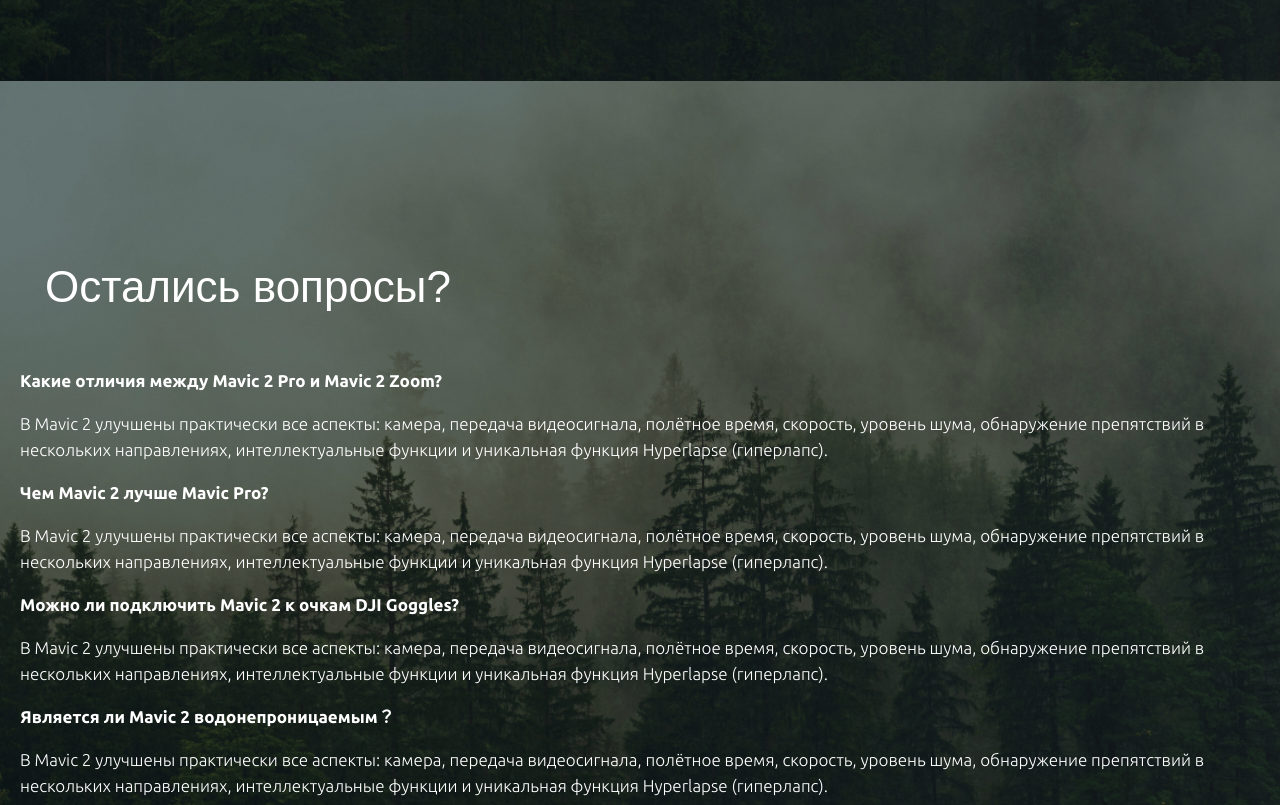
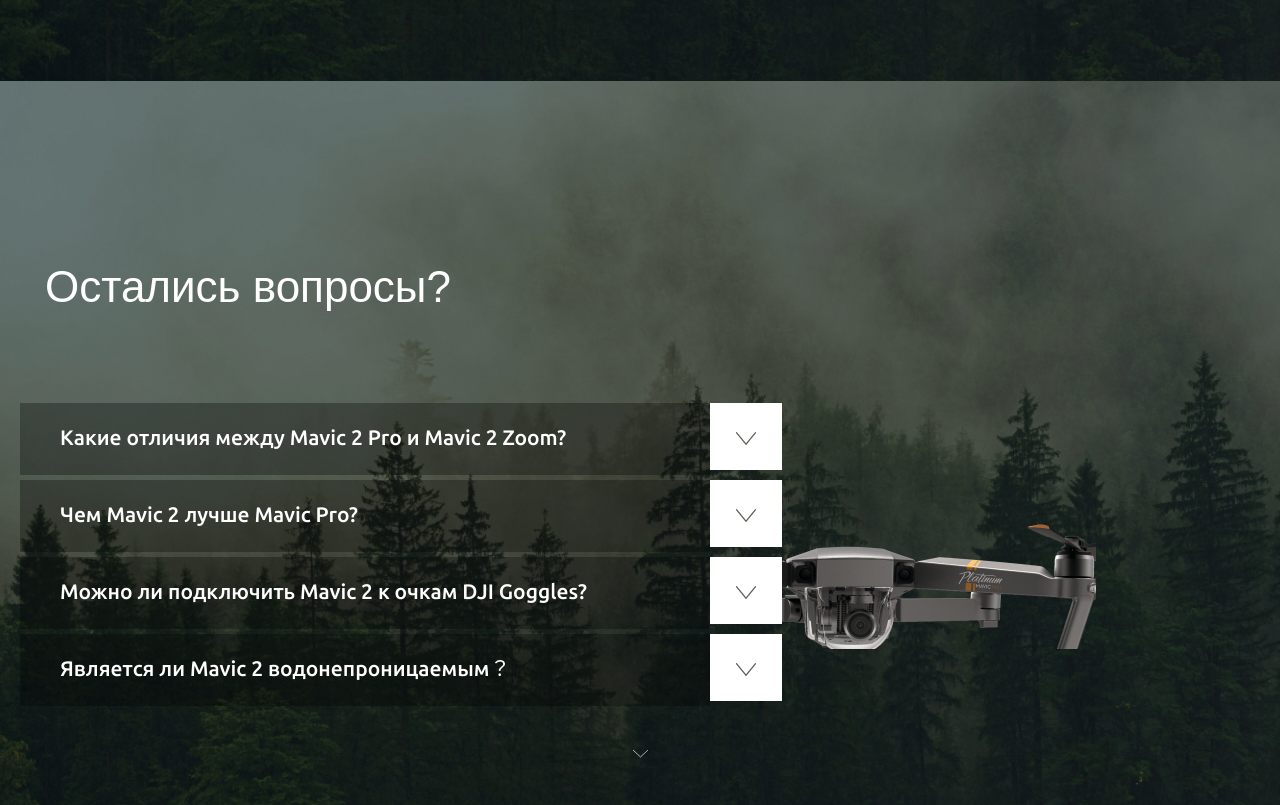
Before and after one commit to DenysShalamov/mavic, a website: page app/index.html in a window 1280 px wide. Shown: the part 3121-3926 px from the top of the page. Drawn offline with nearby package versions, Linux system fonts and the light colour scheme.

Commit message:
questions css

```diff
--- a/app/index.html
+++ b/app/index.html
@@ -283,7 +283,7 @@
     <section class="page-section questions" data-anchor="questions">
       <div class="page-section__wrapper">
         <div class="container">
-          <h3 class="title">Остались вопросы?</h3>
+          <h3 class="title questions__title">Остались вопросы?</h3>
           <div class="questions__items">
             <div class="questions__item ">
               <h4 class="questions__item-title">
--- a/app/js/main.js
+++ b/app/js/main.js
@@ -4,11 +4,11 @@
     prevArrow: '<button class="slider-btn slider-btn__left"><svg width="10" height="18" viewBox="0 0 10 18" fill="none" xmlns="http://www.w3.org/2000/svg"><path d="M9.21839 1L1 9L9.21839 17"/></svg></button>',
     nextArrow: '<button class="slider-btn slider-btn__right"><svg width="10" height="18" viewBox="0 0 10 18" fill="none" xmlns="http://www.w3.org/2000/svg"><path d="M0.78161 17L9 9L0.78161 1"/></svg></button>',
     infinite: false
-
   });
 
-
-
-
+  $('.questions__item-title').on('click', function() {
+    $('.questions__item').removeClass('questions__item--active');
+    $(this).parent().addClass('questions__item--active');
+  });
 
 });
--- a/app/scss/style.scss
+++ b/app/scss/style.scss
@@ -362,4 +362,82 @@
   }
 }
 
+.questions {
+  &__items {
+    max-width: 757px;
+    padding-bottom: 15px;
+
+
+  }
+
+  &__item {
+    background-color: rgba(0, 0, 0, 0.3);
+    max-width: 690px;
+    position: relative;
+    margin-bottom: 5px;
+    &:nth-child(3)::before {
+      content: "";
+      position: absolute;
+      width: 319px;
+      height: 125px;
+      top: -33px;
+      bottom: 0;
+      right: -386px;
+      background-image: url('../images/questions-bg.png');
+      background-repeat: no-repeat;
+    }
+    // &.questions__item--active {
+    //   .questions__item-title::after {
+    //     transform: rotate(180deg);
+    //   }
+    //   .questions__item-text {
+    //     display: block;
+    //   }
+    // }
+  }
+
+  &__title {
+    margin-bottom: 90px;
+  }
+
+  &__item-title {
+    font-size: 21px;
+    line-height: 28px;
+    @extend %ubuntu-medium;
+    color: rgba (#fff, .8);
+    padding: 20px 10px 24px 40px;
+    position: relative;
+    cursor: pointer;
+    &::after {
+      content: url('../images/accordion-arrow.svg');
+      display: flex;
+      justify-content: center;
+      align-items: center;
+      position: absolute;
+      width: 72px;
+      height: 67px;
+      background-color: #fff;
+      right: -72px;
+      top: 0;
+    }
+  }
+
+  &__item-text {
+    padding: 0 5px 75px 50px;
+    font-size: 15px;
+    line-height: 22px;
+    display: none;
+    margin: 0;
+  }
+
+  &__item.questions__item--active {
+    .questions__item-title::after {
+      transform: rotate(180deg);
+    }
+    .questions__item-text {
+      display: block;
+    }
+  }
+}
+
 @import "media";
```
Also changed, not shown: app/css/style.min.css.
